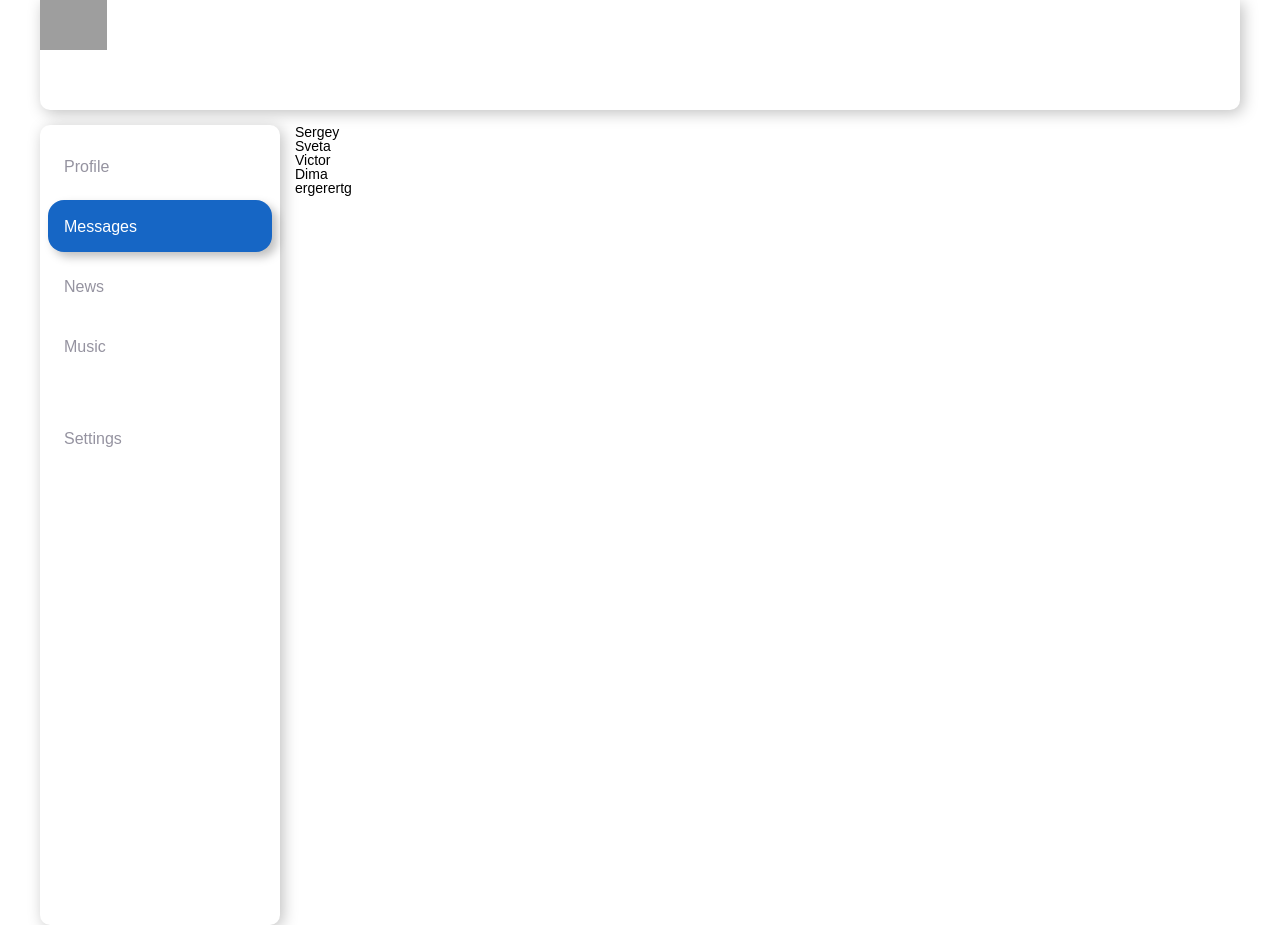
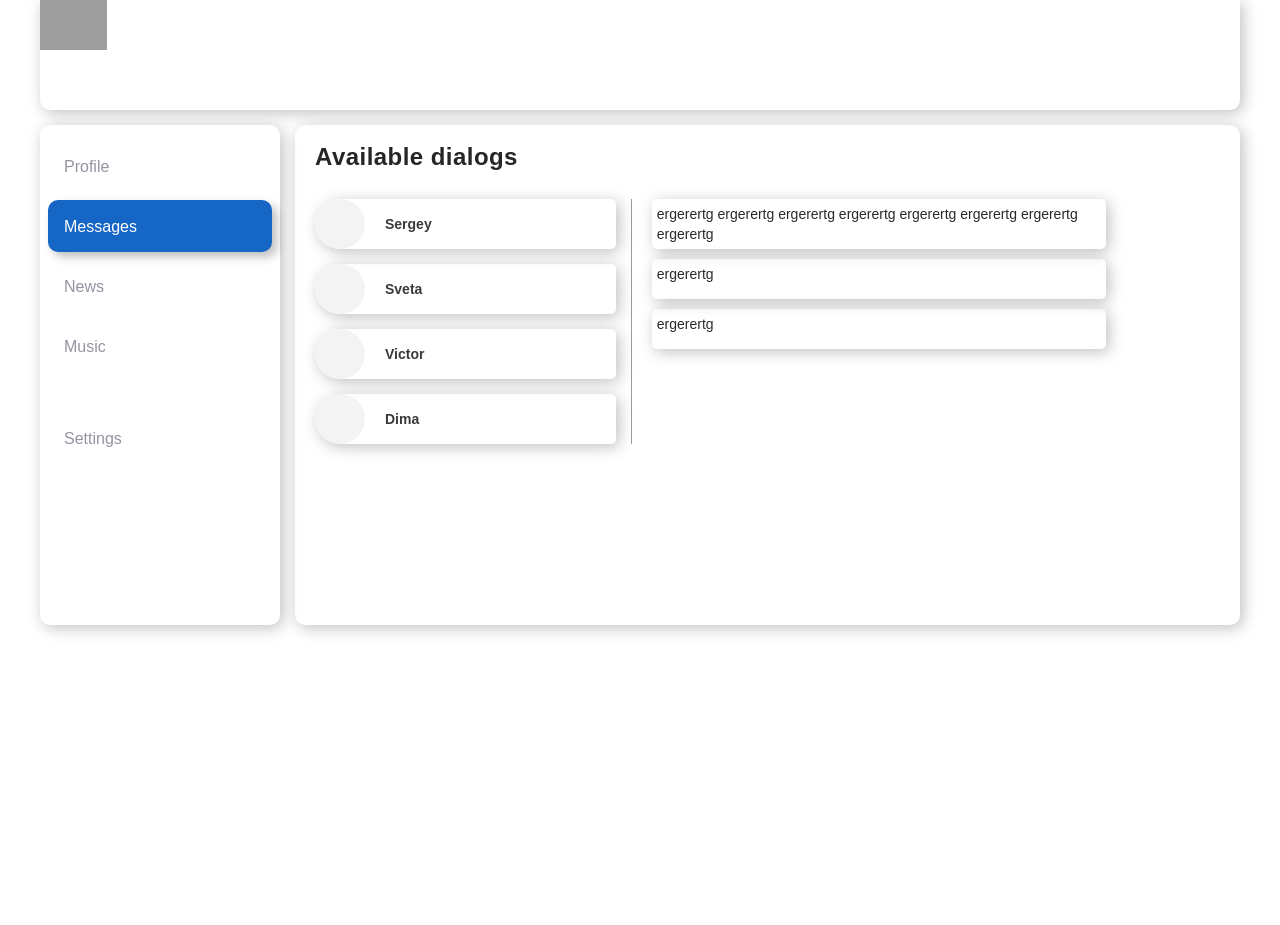
Before and after one commit to Vasmal/SocialNetwork_React, a React (Create React App) app: page /dialogs in a window 1280 px wide. After the commit the page ends 800 px from the top, so only its background shows below. Built offline with nearby package versions, Linux system fonts and the light colour scheme; grey boxes are pictures that could not be loaded.

Commit message:
Some changes in Style files

```diff
--- a/src/App.css
+++ b/src/App.css
@@ -20,6 +20,10 @@ h1,h2,h3,h4,h5,h6{font-size:inherit;font-weight: inherit;}
 @import url('https://fonts.googleapis.com/css2?family=Montserrat:wght@400;700&display=swap');
 
 
+html {
+  overflow-x:hidden;
+  width: 100vw;
+}
 body {
   font-family: 'Montserrat', sans-serif;
 }
--- a/src/components/Dialogs/Dialogs.jsx
+++ b/src/components/Dialogs/Dialogs.jsx
@@ -4,14 +4,34 @@ import classes from './Dialogs.module.css';
 function Dialogs(props) {
   return (
     <div className={classes.dialogs}>
-      <div className={classes.list}>
-        <div className={classes.dialog}>Sergey</div>
-        <div className={classes.dialog}>Sveta</div>
-        <div className={classes.dialog}>Victor</div>
-        <div className={classes.dialog}>Dima</div>
+      <div className={classes.title}>
+        Available dialogs
       </div>
-      <div className={classes.messages}>
-        <div className={classes.message}>ergerertg</div>
+      <div className={classes.content}>
+        <div className={classes.list}>
+          <div className={classes.dialog}>
+            <div className={classes.img}><img src="" alt="" /></div>
+            <div className={classes.name}>Sergey</div>
+          </div>
+          <div className={classes.dialog}>
+            <div className={classes.img}><img src="" alt="" /></div>
+            <div className={classes.name}>Sveta</div>
+          </div>
+          <div className={classes.dialog}>
+            <div className={classes.img}><img src="" alt="" /></div>
+            <div className={classes.name}>Victor</div>
+          </div>
+          <div className={classes.dialog}>
+            <div className={classes.img}><img src="" alt="" /></div>
+            <div className={classes.name}>Dima</div>
+          </div>
+        </div>
+
+        <div className={classes.messages}>
+          <div className={classes.message}>ergerertg ergerertg ergerertg ergerertg ergerertg ergerertg ergerertg ergerertg</div>
+          <div className={classes.message}>ergerertg</div>
+          <div className={classes.message}>ergerertg</div>
+        </div>
       </div>
     </div>
   );
--- a/src/components/Dialogs/Dialogs.module.css
+++ b/src/components/Dialogs/Dialogs.module.css
@@ -1,23 +1,85 @@
 .dialogs {
+  min-height: 500px;
+  padding: 20px;
+  border-radius: 10px;
+  box-shadow: 3px 3px 15px rgba(0, 0, 0, 0.25);
+}
 
+.title {
+  font-size: 24px;
+  line-height: 24px;
+  color: #262628;
+  font-weight: 700;
+  letter-spacing: 0.019em;
+  margin-bottom: 30px;
+}
+
+.content {
+  display: flex;
+  gap: 20px;
 }
 
 .list {
-
+  flex-basis: 35%;
+  width: 35%;
+  border-right: 1px solid rgba(58, 58, 58, .5);
+  padding-right: 15px;
+  flex-shrink: 0;
 }
 
 .dialog {
+  min-height: 50px;
+  display: flex;
+  align-items: center;
+  margin-bottom: 15px;
+  cursor: pointer;
+  box-shadow: 3px 3px 15px rgba(0, 0, 0, 0.25);
+  border-radius: 25px 5px 5px 25px;
+  transition: 0.1s;
+}
 
+.dialog:hover, .dialog:focus, .dialog:active {
+  color: #fff;
+  background: rgba(22, 102, 197, .6);
+  box-shadow: 5px 5px 10px rgba(0, 0, 0, 0.25);
+  -webkit-tap-highlight-color: rgba(0, 0, 0, 0);
+}
+
+.dialog:last-child {
+  margin-bottom: 0;
+}
+
+.img {
+  width: 50px;
+  height: 50px;
+  border-radius: 50%;
+  overflow: hidden;
+  position: relative;
+  background-color: #F3F3F3;
+  margin-right: 20px;
+  flex-shrink: 0;
+}
+
+.name {
+  font-weight: bold;
+  font-size: 14px;
+  line-height: 16px;
+  color: #3A3A3A;
 }
 
 .messages {
-
-}
-
-.messages {
-
+  flex-grow: 1;
 }
 
 .message {
-
+  flex-basis: 80%;
+  max-width: 80%;
+  min-height: 40px;
+  color: #292929;
+  font-size: 14px;
+  line-height: 20px;
+  padding: 5px;
+  box-shadow: 3px 3px 15px rgba(0, 0, 0, 0.25);
+  border-radius: 5px;
+  margin-bottom: 10px;
 }
--- a/src/components/Navbar/Navbar.module.css
+++ b/src/components/Navbar/Navbar.module.css
@@ -1,6 +1,7 @@
 .nav {
   grid-area: n;
-  height: 100vh;
+  align-self: stretch;
+  height: 100%;
   background-color: #fff;
   box-shadow: 3px 3px 15px rgba(0, 0, 0, 0.25);
   border-radius: 10px;
@@ -22,21 +23,17 @@
   align-items: center;
   font-size: 16px;
   line-height: 21px;
-  border-radius: 16px;
+  border-radius: 10px;
   padding-left: 16px;
   transition: 0.3s;
+
 }
 
-.item:hover {
+.item:hover, .item:focus, .item:active {
   color: #fff;
   background: rgba(22, 102, 197, .6);
   box-shadow: 5px 5px 10px rgba(0, 0, 0, 0.25);
-}
-
-.item:focus {
-  color: #fff;
-  background: rgba(22, 102, 197, .6);
-  box-shadow: 5px 5px 10px rgba(0, 0, 0, 0.25);
+  -webkit-tap-highlight-color: rgba(0, 0, 0, 0);
 }
 
 .active, .active:hover, .active:focus {
--- a/src/components/Profile/MyPosts/Post/Post.module.css
+++ b/src/components/Profile/MyPosts/Post/Post.module.css
@@ -1,7 +1,8 @@
 .post {
   box-shadow: 3px 3px 15px rgba(0, 0, 0, 0.25);
   border-radius: 10px;
-  padding: 20px;margin-bottom: 25px;
+  padding: 20px;
+  margin-bottom: 15px;
 }
 
 .post p {
--- a/src/components/Profile/Profile.module.css
+++ b/src/components/Profile/Profile.module.css
@@ -1,8 +1,8 @@
 .info {
   box-shadow: 3px 3px 15px rgba(0, 0, 0, 0.25);
-  border-radius: 10px 0 10px 20px;
+  border-radius: 10px;
   overflow: hidden;
-  margin-bottom: 15px;
+  margin-bottom: 25px;
 }
 
 .background {
@@ -74,6 +74,11 @@
 .user__friends {
   color: #1666C5;
   cursor: pointer;
+  transition: 0.1s;
+}
+
+.user__friends:hover, .user__friends:focus {
+  color: #9593A0;
 }
 
 .new__post {
@@ -111,8 +116,8 @@
   border-radius: 5px;
   color: #9593A0;
   box-shadow: 3px 3px 15px rgba(0, 0, 0, 0.25);
-
-  transition: 0.1s;
+  transition: 0.15s;
+  -webkit-tap-highlight-color: rgba(0, 0, 0, 0);
 }
 
 .add__post:focus, .add__post:hover {
@@ -122,6 +127,8 @@
 }
 
 .add__post:active {
+  background-color: #1666C5;
+  color: #fff;
   box-shadow: none;
   transform: translate(1px, 1px);
 }
```
